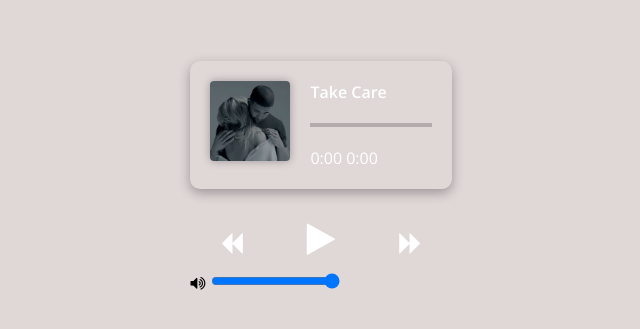
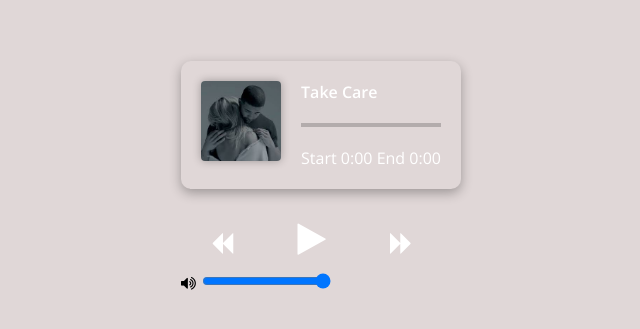
Before and after one commit to captainwycliffe/music-player, a plain HTML site: page index.html in a window 1280 px wide. Shown: the part 233-562 px from the top of the page, without its empty margins (319-959 px from the left). Drawn offline with nearby package versions, Linux system fonts and the light colour scheme.

Commit message:
Update index.html

```diff
--- a/index.html
+++ b/index.html
@@ -19,8 +19,8 @@
                     <div class="progress" id="progress"></div>
                 </div>
                 <div class="time">
-                    <span class="current-time" id="current-time">0:00</span>
-                    <span class="duration" id="duration">0:00</span>
+                    <span class="current-time" id="current-time">Start 0:00</span>
+                    <span class="duration" id="duration">End 0:00</span>
                 </div>
             </div>
         </div>
```
